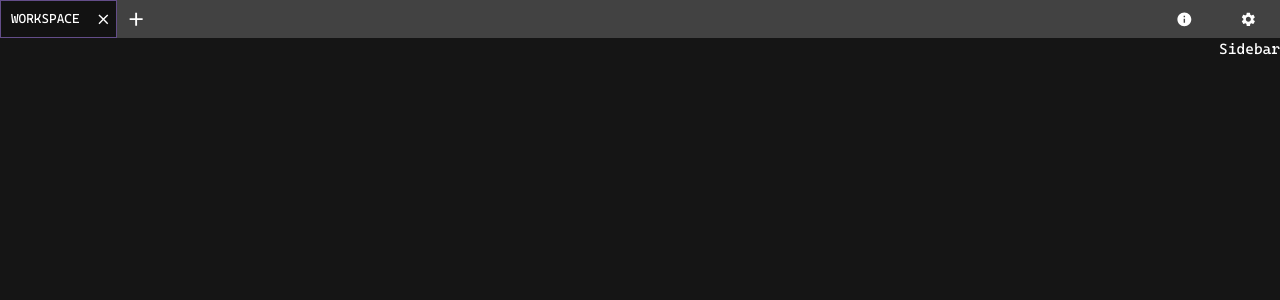
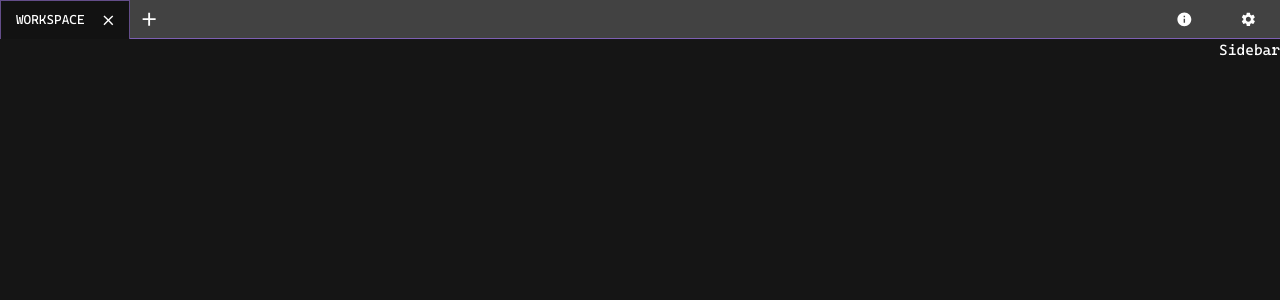
Before and after one commit to uss-stargazer/microchip-gui, a React (Vite) app: page / in a window 1280 px wide. Both pictures are taken after a click on the button 19 px from the left and 19 px from the top of the page. Shown: the top 300 px of the page. Built offline with nearby package versions, Linux system fonts and the light colour scheme.

Commit message:
style(tabs): Make TabBar outline wrap around the main screen and current tab

```diff
--- a/src/components/TabFrame/index.tsx
+++ b/src/components/TabFrame/index.tsx
@@ -1,6 +1,8 @@
 import React, { useState, type ReactElement } from "react";
 import { Box, Button, IconButton, Typography } from "@mui/material";
 import { MdAdd, MdClose } from "react-icons/md";
+
+// TODO: multiple tabs of the same type need to be created (maybe have a `type` field in addition to the `id`)
 
 export type TabId = string;
 export interface Tab {
@@ -34,11 +36,7 @@ function TabBar({
   buttons: TabBarButton[];
 }) {
   return (
-    <Box
-      width="100vw"
-      bgcolor="grey.800"
-      sx={{ display: "flex", justifyContent: "space-between" }}
-    >
+    <Box width="100vw" bgcolor="grey.800" display="flex">
       <Box sx={{ display: "flex" }}>
         {tabInformation.tabs.map(({ id }) => (
           <Box
@@ -46,13 +44,13 @@ function TabBar({
             variant="outlined"
             onClick={() => tabInformation.setCurrentTabId(id)}
             color="text.primary"
-            bgcolor={
-              id === tabInformation.currentTabId ? "background.paper" : ""
-            }
             sx={{
-              p: 0,
-              paddingLeft: "10px",
+              paddingRight: "0.5rem",
               borderRadius: 0,
+              borderWidth: id === tabInformation.currentTabId ? null : 0,
+              borderBottomWidth: id === tabInformation.currentTabId ? 0 : "1px",
+              bgcolor:
+                id === tabInformation.currentTabId ? "background.paper" : null,
               display: "flex",
               alignItems: "center",
               gap: "10px",
@@ -64,14 +62,25 @@ function TabBar({
             </IconButton>
           </Box>
         ))}
+      </Box>
+      <Box
+        sx={{
+          width: "100%",
+          borderBottomWidth: "1px",
+          borderBottomStyle: "solid",
+          borderBottomColor: "primary.dark",
+          display: "flex",
+          justifyContent: "space-between",
+        }}
+      >
         <IconButton onClick={() => switchTab(defaultTab)}>
           <MdAdd />
         </IconButton>
-      </Box>
-      <Box sx={{ display: "flex" }}>
-        {buttons.map((BarButton: TabBarButton) => (
-          <BarButton switchTab={switchTab} deleteTab={deleteTab}></BarButton>
-        ))}
+        <Box display="flex">
+          {buttons.map((BarButton: TabBarButton) => (
+            <BarButton switchTab={switchTab} deleteTab={deleteTab}></BarButton>
+          ))}
+        </Box>
       </Box>
     </Box>
   );
```
